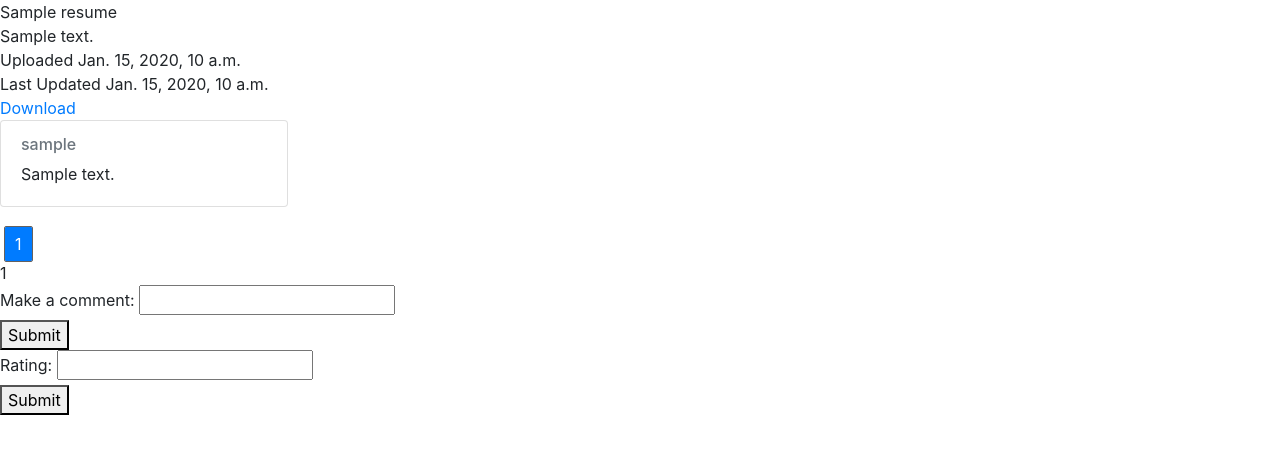
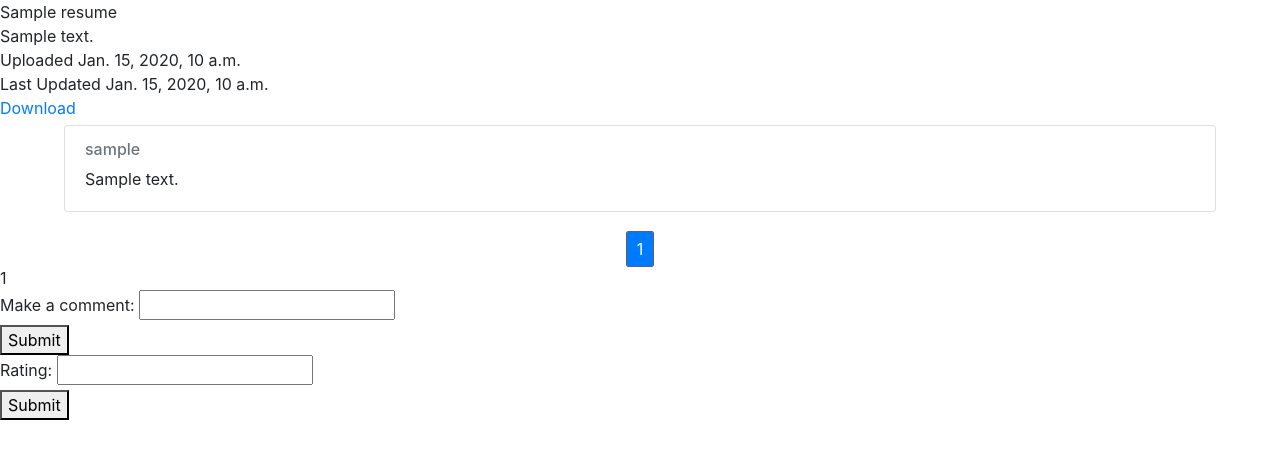
Before and after one commit to zgstumpf/ratemyresume, a Django app: template resumes/templates/resumes/details.html in a window 1280 px wide. Shown: the part 56-515 px from the top of the page. Run offline with Django 5.2, Linux system fonts and the light colour scheme; the template is opened without the code that fills it: values that come from a table or form of the project are taken from there, others are empty; tables that the repository leaves empty hold one stand-in row (values such as "Sample post"); some libraries are stand-ins or nearby versions.

Commit message:
comment pagination decent

```diff
--- a/resumes/static/resumes/details.css
+++ b/resumes/static/resumes/details.css
@@ -1,3 +1,10 @@
+.card {
+    margin: 5px 0;
+    margin-left: auto;
+    margin-right: auto;
+    width: 90%;
+    align-content: center;
+}
 .comment-section {
     display: grid;
     gap: 20px;
@@ -12,6 +19,14 @@ p, h2 {margin: 0;}
 .pagination {
     text-align: center;
     margin-top: 20px;
+}
+
+.page-buttons-group {
+    display: flex;
+    justify-content: center;
+    gap: 5px;
+    margin-left: auto;
+    margin-right: auto;
 }
 
 .pagination button {
--- a/resumes/static/resumes/details.js
+++ b/resumes/static/resumes/details.js
@@ -75,7 +75,9 @@ document.addEventListener("DOMContentLoaded", () => {
       function createPageButtons() {
         const totalPages = Math.ceil(items.length / itemsPerPage);
         const paginationContainer = $('<div class="pagination"></div>');
-        commentSection.after(paginationContainer);
+        const paginationButtonsGroup = $('<div class="page-buttons-group"></div>');
+        paginationContainer.append(paginationButtonsGroup);
+        paginationContainer.appendTo(commentSection);
 
         // Add page buttons
         for (let i = 0; i < totalPages; i++) {
@@ -86,7 +88,8 @@ document.addEventListener("DOMContentLoaded", () => {
                 updateActiveButtonStates();
             });
 
-            paginationContainer.append(pageButton);
+            //paginationContainer.append(pageButton);
+            paginationButtonsGroup.append(pageButton);
         }
       }
 
--- a/resumes/templates/resumes/details.html
+++ b/resumes/templates/resumes/details.html
@@ -21,7 +21,7 @@
 
 <div id="comment-section">
 {% for comment in comments %}
-    <div class="card" style="width: 18rem;">
+    <div class="card">
         <div class="card-body">
         <h6 class="card-subtitle mb-2 text-muted">{{ comment.user }}</h6>
         <p class="card-text">{{ comment.text }}</p>
```
